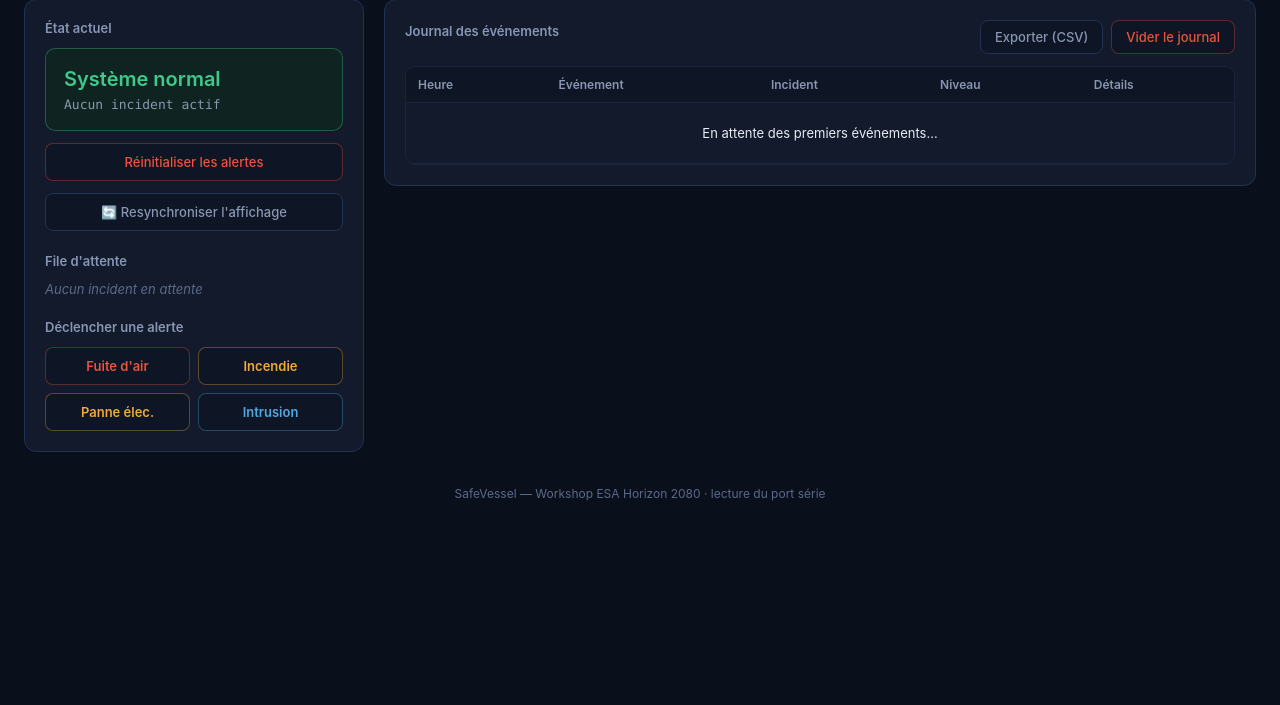
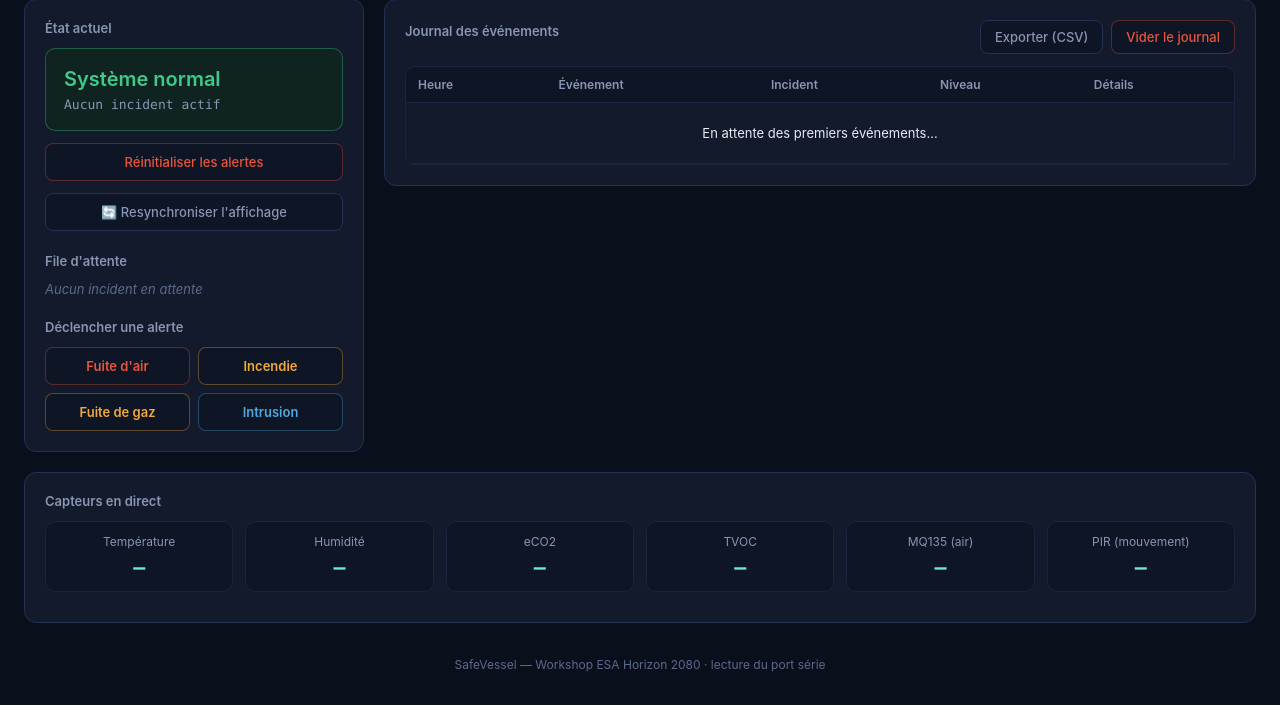
Before and after one commit to Alex-Epsi/SafeVessel, a Flask app: template safevessel_dashboard/templates/dashboard.html in a window 1280 px wide. Shown: the part 95-800 px from the top of the page. Run offline with Flask 3, Linux system fonts and the light colour scheme; the template is opened without the code that fills it, so the values that code supplies are empty.

Commit message:
Majs 2.0
Remplacement des boutons par les capteurs + infos en direct des capteurs sur le site

```diff
--- a/safevessel_dashboard/app.py
+++ b/safevessel_dashboard/app.py
@@ -15,7 +15,7 @@ import threading
 
 from flask import Flask, render_template, jsonify, request, Response, session, redirect, url_for
 
-from state import state
+from state import state, sensor_state
 from db import init_db, fetch_events, clear_events, export_csv, log_event, fetch_stats
 import serial_reader
 from serial_reader import run_serial_loop
@@ -84,6 +84,12 @@ def logout():
 @auth.login_required
 def api_status():
     return jsonify(state.snapshot())
+
+
+@app.route("/api/sensors")
+@auth.login_required
+def api_sensors():
+    return jsonify(sensor_state.snapshot())
 
 
 @app.route("/api/stats")
--- a/safevessel_dashboard/state.py
+++ b/safevessel_dashboard/state.py
@@ -66,3 +66,29 @@ class VesselState:
 
 
 state = VesselState()
+
+
+class SensorState:
+    """Dernieres valeurs brutes des capteurs, rapportees periodiquement par
+    l'Arduino (ligne [CAPTEURS] du journal serie)."""
+
+    def __init__(self):
+        self._lock = threading.Lock()
+        self.values = {}
+        self.last_update = None
+
+    def update(self, values: dict):
+        with self._lock:
+            self.values = values
+            self.last_update = time.time()
+
+    def snapshot(self):
+        with self._lock:
+            return {
+                "values": dict(self.values),
+                "last_update": self.last_update,
+                "server_time": time.time(),
+            }
+
+
+sensor_state = SensorState()
--- a/safevessel_dashboard/static/app.js
+++ b/safevessel_dashboard/static/app.js
@@ -77,6 +77,37 @@ function escapeHtml(str) {
   const div = document.createElement("div");
   div.textContent = str == null ? "" : String(str);
   return div.innerHTML;
+}
+
+function renderSensors(data) {
+  const v = data.values || {};
+  const fmt = (val, suffix) => (val === undefined ? "—" : `${val}${suffix}`);
+
+  document.getElementById("sensorTemp").textContent = fmt(v.T, " °C");
+  document.getElementById("sensorHum").textContent = fmt(v.H, " %");
+  document.getElementById("sensorEco2").textContent = fmt(v.ECO2, " ppm");
+  document.getElementById("sensorTvoc").textContent = fmt(v.TVOC, " ppb");
+  document.getElementById("sensorAir").textContent = v.AIR === undefined ? "—" : (v.AIR > 0 ? "Détecté" : "RAS");
+  document.getElementById("sensorPir").textContent = v.PIR === undefined ? "—" : (v.PIR > 0 ? "Mouvement" : "RAS");
+
+  const updatedEl = document.getElementById("sensorUpdated");
+  if (data.last_update) {
+    const secs = Math.max(0, Math.round(data.server_time - data.last_update));
+    updatedEl.textContent = secs <= 2 ? "à l'instant" : `il y a ${secs}s`;
+  } else {
+    updatedEl.textContent = "aucune donnée reçue";
+  }
+}
+
+async function pollSensors() {
+  try {
+    const res = await fetch("/api/sensors");
+    if (res.status === 401) return;
+    const data = await res.json();
+    renderSensors(data);
+  } catch (e) {
+    /* silencieux : on retentera au prochain cycle */
+  }
 }
 
 async function pollStatus() {
@@ -159,7 +190,9 @@ document.getElementById("btnClear").addEventListener("click", () => {
 
 pollStatus();
 pollLogs();
+pollSensors();
 tickClock();
 setInterval(pollStatus, 1500);
 setInterval(pollLogs, 3000);
+setInterval(pollSensors, 1500);
 setInterval(tickClock, 1000);
--- a/safevessel_dashboard/static/style.css
+++ b/safevessel_dashboard/static/style.css
@@ -247,6 +247,45 @@ button:focus-visible, a:focus-visible {
 .queue-list__item--critique { border-left: 3px solid var(--critique); }
 .queue-list__item--haute { border-left: 3px solid var(--haute); }
 .queue-list__item--moyenne { border-left: 3px solid var(--moyenne); }
+
+.panel--sensors {
+  grid-column: 1 / -1;
+}
+
+.sensor-grid {
+  display: grid;
+  grid-template-columns: repeat(auto-fit, minmax(120px, 1fr));
+  gap: 12px;
+}
+
+.sensor-card {
+  background: var(--panel-alt);
+  border: 1px solid var(--border-soft);
+  border-radius: 10px;
+  padding: 12px;
+  text-align: center;
+}
+
+.sensor-card__label {
+  margin: 0;
+  font-size: 12px;
+  color: var(--text-dim);
+}
+
+.sensor-card__value {
+  margin: 6px 0 0;
+  font-size: 20px;
+  font-weight: 600;
+  font-family: var(--font-mono);
+  color: var(--accent);
+}
+
+.sensor-updated {
+  margin: 10px 0 0;
+  font-size: 11px;
+  color: var(--text-faint);
+  text-align: right;
+}
 
 /* ---------- Journal ---------- */
 .table-wrap {
--- a/safevessel_dashboard/templates/dashboard.html
+++ b/safevessel_dashboard/templates/dashboard.html
@@ -53,7 +53,7 @@
       <div class="trigger-grid">
         <button class="btn btn--trigger btn--trigger-critique" type="button" data-trigger="air">Fuite d'air</button>
         <button class="btn btn--trigger btn--trigger-haute" type="button" data-trigger="fire">Incendie</button>
-        <button class="btn btn--trigger btn--trigger-haute" type="button" data-trigger="power">Panne élec.</button>
+        <button class="btn btn--trigger btn--trigger-haute" type="button" data-trigger="power">Fuite de gaz</button>
         <button class="btn btn--trigger btn--trigger-moyenne" type="button" data-trigger="intrusion">Intrusion</button>
       </div>
     </section>
@@ -83,6 +83,37 @@
         </table>
       </div>
     </section>
+
+    <section class="panel panel--sensors" aria-label="Capteurs en direct">
+      <h2 class="panel__title">Capteurs en direct</h2>
+      <div class="sensor-grid" id="sensorGrid">
+        <div class="sensor-card">
+          <p class="sensor-card__label">Température</p>
+          <p class="sensor-card__value" id="sensorTemp">—</p>
+        </div>
+        <div class="sensor-card">
+          <p class="sensor-card__label">Humidité</p>
+          <p class="sensor-card__value" id="sensorHum">—</p>
+        </div>
+        <div class="sensor-card">
+          <p class="sensor-card__label">eCO2</p>
+          <p class="sensor-card__value" id="sensorEco2">—</p>
+        </div>
+        <div class="sensor-card">
+          <p class="sensor-card__label">TVOC</p>
+          <p class="sensor-card__value" id="sensorTvoc">—</p>
+        </div>
+        <div class="sensor-card">
+          <p class="sensor-card__label">MQ135 (air)</p>
+          <p class="sensor-card__value" id="sensorAir">—</p>
+        </div>
+        <div class="sensor-card">
+          <p class="sensor-card__label">PIR (mouvement)</p>
+          <p class="sensor-card__value" id="sensorPir">—</p>
+        </div>
+      </div>
+      <p class="sensor-updated" id="sensorUpdated"></p>
+    </section>
   </main>
 
   <footer class="footer">
```
Also changed, not shown: safevessel_dashboard/serial_reader.py (+19 -1 lines), safevessel_dashboard/simulate.py (+23 -1 lines).
